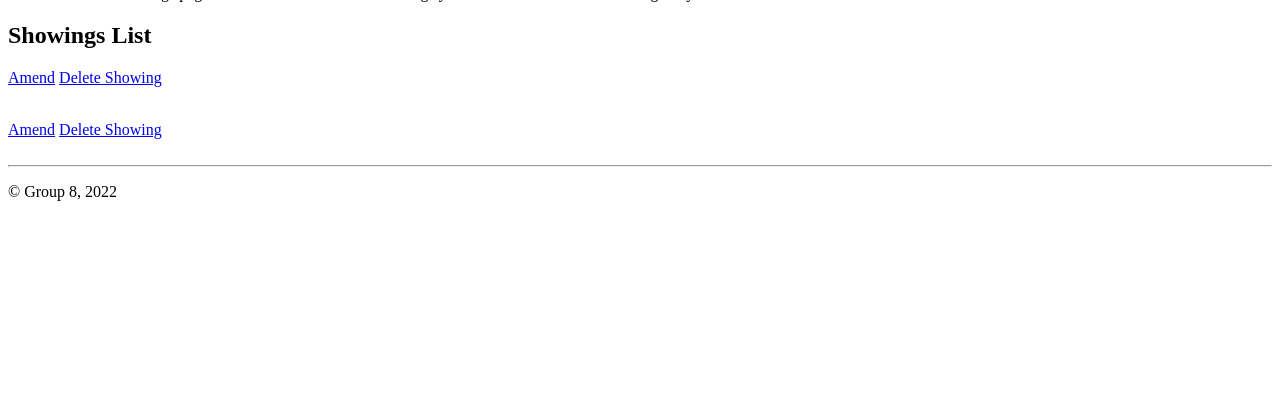
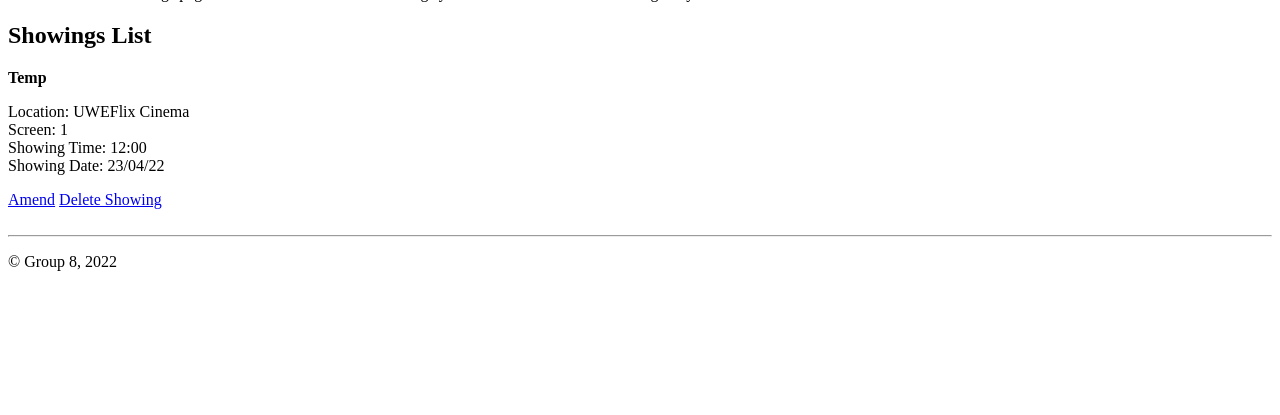
Before and after one commit to JosiahM42/UWEFlix, a Django app: page /allShowing/ in a window 1280 px wide. Shown: the part 344-759 px from the top of the page. Run offline with Django 3.2, Linux system fonts and the light colour scheme; data comes from the database, SQL or seed files in the repository; both versions use the stored data as it was after the commit.

Commit message:
Fixed CRUD Error, added back end for contextual dropdown boxes for screens based on selected venue (debugging in progress)

```diff
--- a/uweflix/models.py
+++ b/uweflix/models.py
@@ -59,8 +59,8 @@ class Seat(models.Model):
 
 class Showing(models.Model):
     showing_id = models.UUIDField(primary_key=True, default=uuid.uuid4, editable=False, unique=True)
-    showing_time= models.TimeField()
-    showing_date = models.DateField()
+    showing_time= models.CharField(max_length=25)
+    showing_date = models.CharField(max_length=25)
     film_id = models.ForeignKey(Film, on_delete=models.CASCADE)
     venue_id = models.ForeignKey(Venue, on_delete=models.CASCADE)
     screen_id = models.ForeignKey(Screen, on_delete=models.CASCADE)
@@ -98,6 +98,7 @@ class Customer(models.Model):
     email =  models.CharField(max_length=50)
     card_number =  models.IntegerField()
     expiry_date = models.DateField()
+    token =  models.IntegerField()
 
 class Club(models.Model):
     club_name = models.CharField(max_length=50)
--- a/uweflix/templates/uweflix/allScreen.html
+++ b/uweflix/templates/uweflix/allScreen.html
@@ -31,7 +31,7 @@ All Screens
 
             <a class="amendButtons" href="{% url 'amendScreen' screen.screen_id %}">Amend</a>
 
-            <a class="deleteButtons" href="{% url 'deleteScreen' screen.screen_id %}">Delete Film</a>
+            <a class="deleteButtons" href="{% url 'deleteScreen' screen.screen_id %}">Delete Screen</a>
 
         </div>
 
--- a/uweflix/templates/uweflix/allShowing.html
+++ b/uweflix/templates/uweflix/allShowing.html
@@ -12,10 +12,19 @@ All Screens
 
     <div class="card">
         <div class="card-header">
-        <strong></strong>
+        <strong>{{showing.film_id}}</strong>
         </div>
         <div class="card-body">
         <p class="card-text">
+
+            Location: {{showing.venue_id}}
+            <br>
+            Screen: {{showing.screen_id}}
+            <br>
+            Showing Time:  {{ showing.showing_time }}
+            <br>
+            Showing Date:  {{ showing.showing_date }}
+            <br>
 
 
         </p>
--- /dev/null
+++ b/uweflix/templates/uweflix/screenDropdownList.html
@@ -0,0 +1,4 @@
+<option value="">---------</option>
+{% for screen in screen_id %}
+    <option value="{{ screen.screen_id }}">{{ screen.screen_num }}</option>
+{% endfor %}
--- a/uweflix/urls.py
+++ b/uweflix/urls.py
@@ -25,11 +25,12 @@ urlpatterns = [
     path("amendScreen/<screen_id>", views.amendScreen, name="amendScreen"),
 
     #Showing
-    path("addShowings/", views.addShowing, name="addShowing"),
+    path("addShowing/", views.addShowing, name="addShowing"),
     path("allShowing/", views.getAllShowing, name="allShowing"),
     path("deleteShowing/<showing_id>", views.deleteShowing, name="deleteShowing"),
     path("amendShowing/<showing_id>", views.amendShowing, name="amendShowing"),
 
+    path('ajax/load-screens/', views.load_Screens, name='ajax_screen_branches'),
 
 
     path("", views.home, name="home"),
--- a/uweflix/views.py
+++ b/uweflix/views.py
@@ -277,7 +277,7 @@ def addShowing(request):
         if form.is_valid():
             message = form.save(commit=False)
             message.save()
-            return redirect("cinemaAdmin")
+            return render(request, "uweflix/cinemaAdmin.html")
     else:
         return render(request, "uweflix/addShowings.html", {"form": form})
 
@@ -288,12 +288,12 @@ def deleteShowing(request, showing_id):
     showing = Showing.objects.get(pk=showing_id)
     showing.delete()
 
-    return redirect("allShowings")
+    return redirect("allShowing")
 
 # Gets all screens in the system to be displayed
 def getAllShowing(request):
 
-    showingList = Screen.objects.all()
+    showingList = Showing.objects.all()
 
     return render(request, 'uweflix/allShowing.html', {'showingList': showingList})
 
@@ -312,6 +312,12 @@ def amendShowing(request, showing_id):
         return render(request, "uweflix/amendShowing.html", {"Showing": showing, "form": form})
 
 
+#
+def load_Screens(request):
+    venue_id = request.GET.get('venue_id')
+    screen_id  = Screen.objects.filter(venue_id=venue_id).order_by('screen_num')
+
+    return render(request, 'screenDropdownList.html', {'screen_id_list': screen_id})
 
 
 
--- a/web_project/settings.py
+++ b/web_project/settings.py
@@ -123,3 +123,9 @@ USE_TZ = True
 STATIC_URL = '/static/'
 
 STATIC_ROOT = BASE_DIR / 'static_collected'
+
+#
+
+DATE_INPUT_FORMATS = ['%d-%m-%Y']
+
+TIME_INPUT_FORMATS = ['%H:%M']
```
Also changed, not shown: uweflix/forms.py (+18 -1 lines), uweflix/templates/uweflix/addShowings.html (+20 -1 lines), uweflix/templates/uweflix/home.html (+31 -1 lines), db.sqlite3, uweflix/migrations/0002_auto_20220406_1125.py (added).
